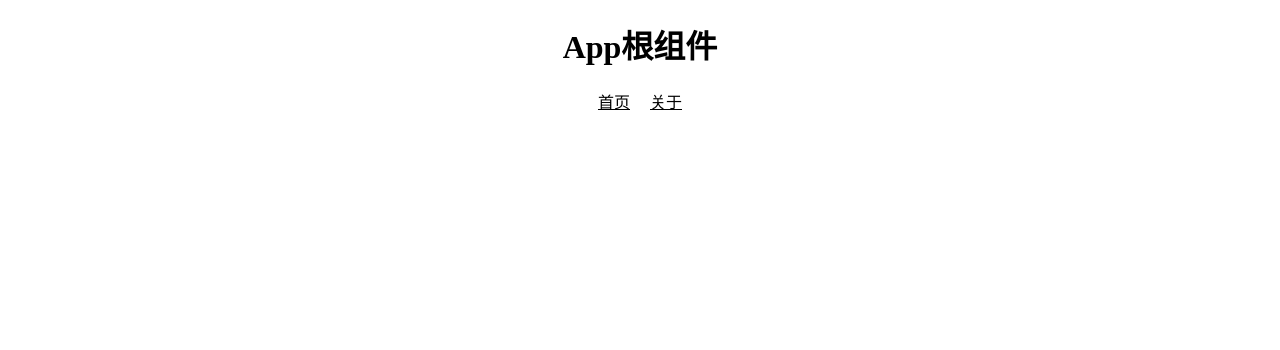
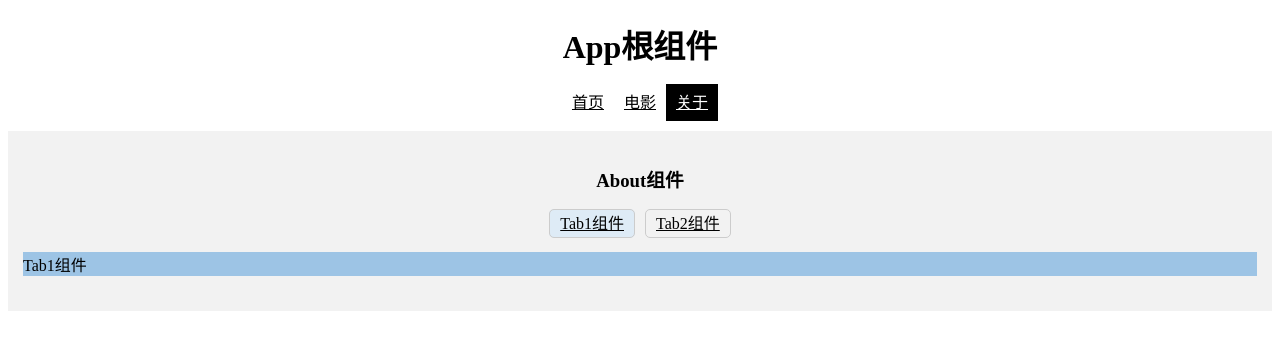
Before and after one commit to 19zfl/vue-pro, a Vue app: page /#/about/tab1 in a window 1280 px wide. Before the commit this address led to /#/movie. Shown: the top 350 px of the page. Built offline with nearby package versions, Linux system fonts and the light colour scheme.

Commit message:
路由重定向，动态路由，懒加载组件

```diff
--- a/src/App.vue
+++ b/src/App.vue
@@ -5,8 +5,9 @@
   <div class="app-container">
     <h1>App根组件</h1>
     <router-link to="/home">首页</router-link>
+    <router-link to="/movie">电影</router-link>
     <router-link to="/about">关于</router-link>
-    <br>
+    <br><br>
     <router-view></router-view>
   </div>
 </template>
--- a/src/components/About.vue
+++ b/src/components/About.vue
@@ -1,6 +1,10 @@
 <template>
     <div class="about-container">
         <h3>About组件</h3>
+        <router-link to="/about/tab1">Tab1组件</router-link>
+        <router-link to="/about/tab2">Tab2组件</router-link>
+        <br><br>
+        <router-view></router-view>
     </div>
 </template>
 <style scoped>
@@ -9,4 +13,16 @@
     background-color: #f2f2f2;
     padding: 15px;
 }
+.about-container a {
+  padding: 10px;
+  border: 1px solid #ccc;
+  border-radius: 5px;
+  padding: 5px 10px;
+  color: #000;
+  margin: 0 5px;
+}
+.about-container a.router-link-active {
+  color: #000;
+  background-color: #deebf6;
+}
 </style>
--- /dev/null
+++ b/src/components/movieDetail.vue
@@ -0,0 +1,3 @@
+<template>
+    <p>电影{{ $route.params.id }}页面</p>
+</template>
--- /dev/null
+++ b/src/components/moview.vue
@@ -0,0 +1,23 @@
+<template>
+    <div class="movie-container">
+      <router-link to="/movie/1">电影1</router-link>
+      <router-link to="/movie/2">电影2</router-link>
+      <router-link to="/movie/3">电影3</router-link>
+      <br><br>
+      <router-view></router-view>
+    </div>
+</template>
+<style>
+.movie-container {
+    min-height: 150px;
+    background-color: #f2f2f2;
+}
+.movie-container a {
+  padding: 0 5px;
+  font-size: 18px;
+  border: 1px solid #ccc;
+  border-radius: 5px;
+  color: #000;
+  margin: 0 5px;
+}
+</style>
--- /dev/null
+++ b/src/components/pages/tab1.vue
@@ -0,0 +1,9 @@
+<template>
+    <div>Tab1组件</div>
+</template>
+<style scoped>
+div {
+    text-align: left;
+    background-color: #9dc4e5;
+}
+</style>
--- /dev/null
+++ b/src/components/pages/tab2.vue
@@ -0,0 +1,9 @@
+<template>
+    <div>Tab2组件</div>
+</template>
+<style scoped>
+div {
+    text-align: left;
+    background-color: #9dc4e5;
+}
+</style>
```
Also changed, not shown: src/router.js (+14 -5 lines), 1 other file (tests, documents, lock files or other folders).
